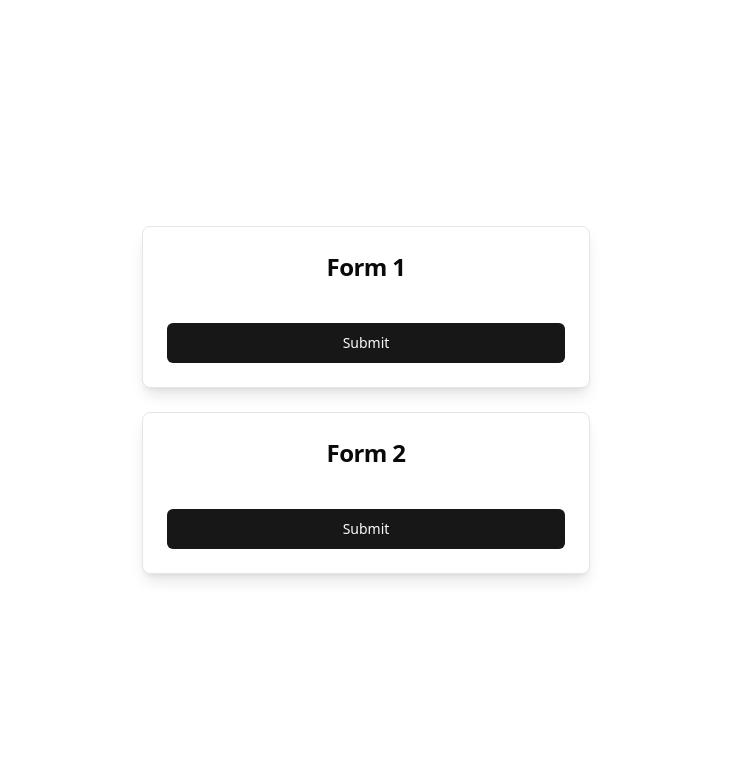
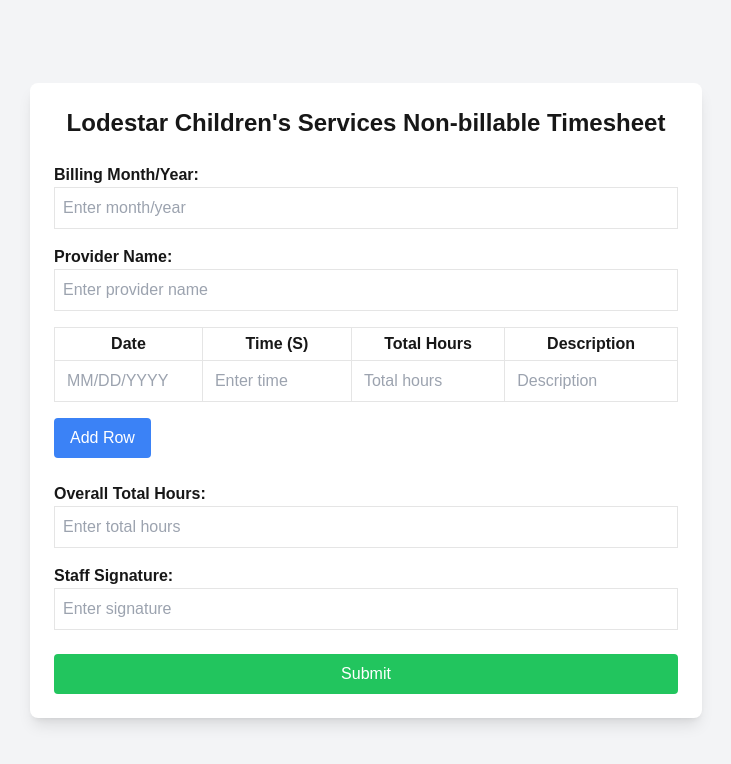
Before and after one commit to cfgjc24/Team-3, a Next.js app: page /form in a window 1280 px wide. Shown: the top 764 px of the page, without its empty margins (274-1005 px from the left). Built offline with nearby package versions, Linux system fonts and the light colour scheme.

Commit message:
billing page

```diff
--- a/src/app/form/page.tsx
+++ b/src/app/form/page.tsx
@@ -1,55 +1,213 @@
-"use client";
+// "use client";
+// import { useState } from "react";
+// import { useRouter } from "next/navigation";
+// import { Button } from "@/components/ui/button";
+// import {
+//   Card,
+//   CardContent,
+//   CardHeader,
+//   CardTitle,
+// } from "@/components/ui/card";
+
+// export default function Form1() {
+//   const router = useRouter();
+//   const [formData, setFormData] = useState({ /* form fields */ });
+
+//   const handleSubmit = (e: React.FormEvent) => {
+//     e.preventDefault();
+//     // Handle form submission logic here
+//     console.log("Form 1 submitted:", formData);
+//     // Redirect or provide feedback as needed
+//   };
+
+//   return (
+//     <div className="flex flex-col min-h-screen p-4 sm:p-6 font-sans">
+//       <main className="flex-grow flex flex-col gap-6 items-center justify-center">
+//         <Card className="w-full max-w-md shadow-lg">
+//           <CardHeader className="text-center">
+//             <CardTitle className="text-2xl font-bold">Form 1</CardTitle>
+//           </CardHeader>
+//           <CardContent>
+//             <form onSubmit={handleSubmit}>
+//               {/* Your form fields here */}
+//               <Button type="submit" className="w-full mt-4">
+//                 Submit
+//               </Button>
+//             </form>
+//           </CardContent>
+//         </Card>
+//         <Card className="w-full max-w-md shadow-lg">
+//           <CardHeader className="text-center">
+//             <CardTitle className="text-2xl font-bold">Form 2</CardTitle>
+//           </CardHeader>
+//           <CardContent>
+//             <form onSubmit={handleSubmit}>
+//               {/* Your form fields here */}
+//               <Button type="submit" className="w-full mt-4">
+//                 Submit
+//               </Button>
+//             </form>
+//           </CardContent>
+//         </Card>
+//       </main>
+//     </div>
+//   );
+// }
+"use client"; // This marks the component as a Client Component
+
 import { useState } from "react";
-import { useRouter } from "next/navigation";
-import { Button } from "@/components/ui/button";
-import {
-  Card,
-  CardContent,
-  CardHeader,
-  CardTitle,
-} from "@/components/ui/card";
 
-export default function Form1() {
-  const router = useRouter();
-  const [formData, setFormData] = useState({ /* form fields */ });
+// Define a type for each row of the timesheet
+type TimesheetRow = {
+  date: string;
+  time: string;
+  totalHours: string;
+  description: string;
+};
 
-  const handleSubmit = (e: React.FormEvent) => {
-    e.preventDefault();
-    // Handle form submission logic here
-    console.log("Form 1 submitted:", formData);
-    // Redirect or provide feedback as needed
+export default function FormPage() {
+  const [formData, setFormData] = useState({
+    billingMonthYear: "",
+    providerName: "",
+    times: [{ date: "", time: "", totalHours: "", description: "" }] as TimesheetRow[], // Explicitly typing the times array
+    overallTotalHours: "",
+    staffSignature: "",
+  });
+
+  const handleInputChange = (index: number, field: keyof TimesheetRow, value: string) => {
+    const updatedTimes = [...formData.times];
+    updatedTimes[index][field] = value;
+    setFormData({ ...formData, times: updatedTimes });
+  };
+
+  const addRow = () => {
+    setFormData({
+      ...formData,
+      times: [...formData.times, { date: "", time: "", totalHours: "", description: "" }],
+    });
+  };
+
+  const handleOverallChange = (field: string, value: string) => {
+    setFormData({ ...formData, [field]: value });
   };
 
   return (
-    <div className="flex flex-col min-h-screen p-4 sm:p-6 font-sans">
-      <main className="flex-grow flex flex-col gap-6 items-center justify-center">
-        <Card className="w-full max-w-md shadow-lg">
-          <CardHeader className="text-center">
-            <CardTitle className="text-2xl font-bold">Form 1</CardTitle>
-          </CardHeader>
-          <CardContent>
-            <form onSubmit={handleSubmit}>
-              {/* Your form fields here */}
-              <Button type="submit" className="w-full mt-4">
-                Submit
-              </Button>
-            </form>
-          </CardContent>
-        </Card>
-        <Card className="w-full max-w-md shadow-lg">
-          <CardHeader className="text-center">
-            <CardTitle className="text-2xl font-bold">Form 2</CardTitle>
-          </CardHeader>
-          <CardContent>
-            <form onSubmit={handleSubmit}>
-              {/* Your form fields here */}
-              <Button type="submit" className="w-full mt-4">
-                Submit
-              </Button>
-            </form>
-          </CardContent>
-        </Card>
-      </main>
+    <div className="flex flex-col items-center justify-center min-h-screen p-8 bg-gray-100">
+      <div className="bg-white p-6 shadow-lg rounded-lg max-w-2xl w-full">
+        <h1 className="text-2xl font-bold text-center mb-6">
+          Lodestar Children's Services Non-billable Timesheet
+        </h1>
+
+        <div className="mb-4">
+          <label className="block font-bold">Billing Month/Year:</label>
+          <input
+            type="text"
+            className="border p-2 w-full"
+            value={formData.billingMonthYear}
+            onChange={(e) => handleOverallChange("billingMonthYear", e.target.value)}
+            placeholder="Enter month/year"
+          />
+        </div>
+
+        <div className="mb-4">
+          <label className="block font-bold">Provider Name:</label>
+          <input
+            type="text"
+            className="border p-2 w-full"
+            value={formData.providerName}
+            onChange={(e) => handleOverallChange("providerName", e.target.value)}
+            placeholder="Enter provider name"
+          />
+        </div>
+
+        <div>
+          <table className="w-full table-auto mb-4 border">
+            <thead>
+              <tr>
+                <th className="border px-2 py-1">Date</th>
+                <th className="border px-2 py-1">Time (S)</th>
+                <th className="border px-2 py-1">Total Hours</th>
+                <th className="border px-2 py-1">Description</th>
+              </tr>
+            </thead>
+            <tbody>
+              {formData.times.map((row, index) => (
+                <tr key={index}>
+                  <td className="border px-2 py-1">
+                    <input
+                      type="text"
+                      className="w-full p-1"
+                      value={row.date}
+                      onChange={(e) => handleInputChange(index, "date", e.target.value)}
+                      placeholder="MM/DD/YYYY"
+                    />
+                  </td>
+                  <td className="border px-2 py-1">
+                    <input
+                      type="text"
+                      className="w-full p-1"
+                      value={row.time}
+                      onChange={(e) => handleInputChange(index, "time", e.target.value)}
+                      placeholder="Enter time"
+                    />
+                  </td>
+                  <td className="border px-2 py-1">
+                    <input
+                      type="text"
+                      className="w-full p-1"
+                      value={row.totalHours}
+                      onChange={(e) => handleInputChange(index, "totalHours", e.target.value)}
+                      placeholder="Total hours"
+                    />
+                  </td>
+                  <td className="border px-2 py-1">
+                    <input
+                      type="text"
+                      className="w-full p-1"
+                      value={row.description}
+                      onChange={(e) => handleInputChange(index, "description", e.target.value)}
+                      placeholder="Description"
+                    />
+                  </td>
+                </tr>
+              ))}
+            </tbody>
+          </table>
+
+          <button
+            onClick={addRow}
+            className="bg-blue-500 text-white py-2 px-4 rounded hover:bg-blue-700"
+          >
+            Add Row
+          </button>
+        </div>
+
+        <div className="mt-6">
+          <label className="block font-bold">Overall Total Hours:</label>
+          <input
+            type="text"
+            className="border p-2 w-full"
+            value={formData.overallTotalHours}
+            onChange={(e) => handleOverallChange("overallTotalHours", e.target.value)}
+            placeholder="Enter total hours"
+          />
+        </div>
+
+        <div className="mt-4">
+          <label className="block font-bold">Staff Signature:</label>
+          <input
+            type="text"
+            className="border p-2 w-full"
+            value={formData.staffSignature}
+            onChange={(e) => handleOverallChange("staffSignature", e.target.value)}
+            placeholder="Enter signature"
+          />
+        </div>
+
+        <button className="mt-6 bg-green-500 text-white py-2 px-4 rounded hover:bg-green-700 w-full">
+          Submit
+        </button>
+      </div>
     </div>
   );
 }
```
